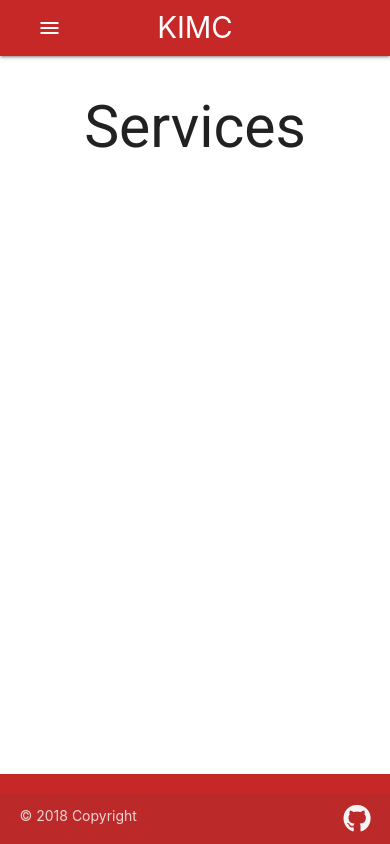
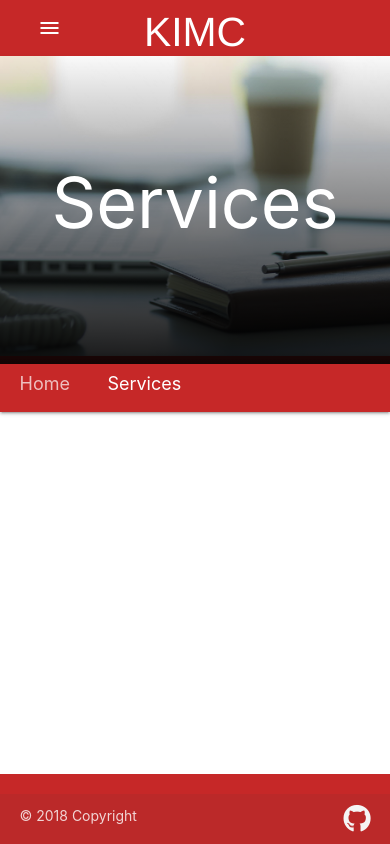
Before and after one commit to olamilekan000/KIMC, a React (Create React App) app: page /services in a window 390 px wide. Built offline with nearby package versions, Linux system fonts and the light colour scheme.

Commit message:
fixed services component

```diff
--- a/public/index.html
+++ b/public/index.html
@@ -31,7 +31,7 @@
       work correctly both with client-side routing and a non-root public URL.
       Learn how to configure a non-root public URL by running `npm run build`.
     -->
-    <title>React App</title>
+    <title>KIM Consultants Ltd.</title>
   </head>
   <body>
     <noscript>
--- a/src/Components/About.js
+++ b/src/Components/About.js
@@ -8,7 +8,7 @@ class About extends Component{
 	state = {
 
 		topic:{
-			Topic: 'Accounting',
+			Topic: 'Who we are',
 			Desc: `We are your income tax people. Not only can we help you in the preparation and filing of a variety of tax returns and forms,
 					but we have the know-how and experience to ensure you keep the most money in your pocket. Contact us today for a quote`
 		},
--- a/src/Components/Services.js
+++ b/src/Components/Services.js
@@ -1,11 +1,35 @@
-import React from 'react';
+import React, { Component } from 'react';
+import MidNav from './MidNav';
 
-const Services = () => {
-	return (
-	    <div className="container center">
-	    	<h1>Services</h1>
-	    </div>
-	)
+class Services extends Component{
+	state = {
+		midNavData: {
+
+			title1: "Home",
+			title2: "Services",
+			link1: "/",
+			link2: "/Services"
+		}
+	}
+
+	render(){
+
+		return (
+			<div>
+				<div id="servImg">
+					<div className="imgTitleServ"></div>
+					<MidNav midNavData={this.state.midNavData} />
+				</div>
+				<div className="container">
+			      <div className="row">
+			      	<div className="col s12 m6 l6">
+
+			      	</div>
+			      </div>
+				</div>
+			</div>
+		)
+	}
 }
 
 export default Services
--- a/src/Components/navbar.js
+++ b/src/Components/navbar.js
@@ -1,5 +1,5 @@
 import React from 'react';
-import { NavLink} from "react-router-dom";
+import { Link, NavLink} from "react-router-dom";
 
 const NavBar = () => {
 	return (
@@ -13,7 +13,7 @@ const NavBar = () => {
 			<nav>
 				<div className="nav-wrapper red darken-3">
 					<div className="container">
-				  <a className="brand-logo">KIMC</a>
+					  <a className="brand-logo"><Link to="/"><h3 id="Logo">KIMC</h3></Link></a>
 					  <a data-target="mobile-demo" className="sidenav-trigger"><i className="material-icons">menu</i></a>
 					  <ul className="right hide-on-med-and-down">
 					    <li><NavLink to="/home">Home</NavLink></li>
--- a/src/index.css
+++ b/src/index.css
@@ -199,6 +199,33 @@ nav .servNav{
   height: 314px;
 }
 
+.imgTitleServ::before{
+  content: 'Services';
+  position: absolute;
+  height: 300px;
+  text-align: center;
+  padding-top: 100px;
+  font-size: 70px;
+  display: block;
+  background: -webkit-gradient(linear, left top, left bottom, from(transparent), to(rgba(0, 0, 0, 0.9)));
+  background: linear-gradient(transparent, rgba(0, 0, 0, 0.9));
+  width: 100% !important;
+  bottom: 0;
+  left: 0;
+  right: 0;
+  top: 50px;
+  height: 314px;
+}
+
+.imgTitleServ{
+  background-image: url('./imgs/Slider_Payroll_Services.jpg');
+  background-size: cover;
+  background-position: center center;
+  height: 300px;
+  margin: 0;
+  color: #fff;
+}
+
 #carText{
   position: fixed;
   margin-top: -80px;
@@ -228,6 +255,14 @@ nav .servNav{
 #ppleImg{
   padding: 30px;
 }
+
+
+
+
+
+
+
+
 
 @media only screen and (max-width: 768px){
   #fbPic{
@@ -316,4 +351,23 @@ nav .servNav{
     height: 356px;
   }
 
+  .imgTitleServ::before{
+    content: 'Services';
+    position: absolute;
+    height: 300px;
+    text-align: center;
+    padding-top: 100px;
+    font-size: 70px;
+    display: block;
+    background: -webkit-gradient(linear, left top, left bottom, from(transparent), to(rgba(0, 0, 0, 0.9)));
+    background: linear-gradient(transparent, rgba(0, 0, 0, 0.9));
+    width: 100% !important;
+    bottom: 0;
+    left: 0;
+    right: 0;
+    top: 50px;
+    height: 314px;
+  }
+
+
 }
```
Lines whose indentation alone changed are shown as unchanged.
